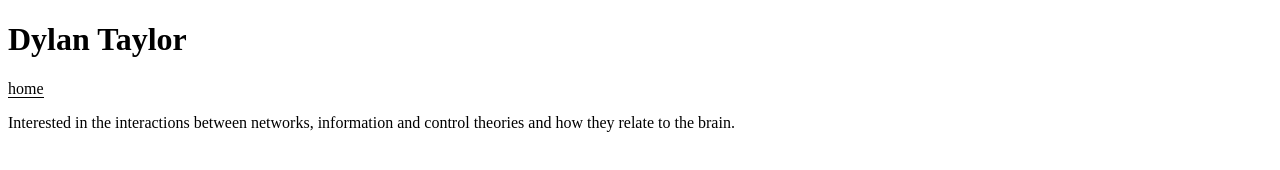
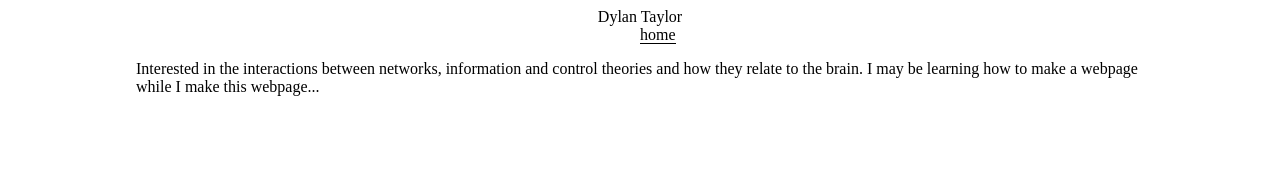
Before and after one commit to dylan-taylor/dylan-taylor.github.io, a plain HTML site: page index.html in a window 1280 px wide. Drawn offline with Linux system fonts and the light colour scheme.

Commit message:
Update index.html

```diff
--- a/index.html
+++ b/index.html
@@ -4,28 +4,42 @@
 <head>
     <meta charset="UTF-8">
     <meta name="viewport" content="width=device-width, initial-scale=1.0">
-    <title>Dylan Tayl</title>
+    <title>Dylan Taylor</title>
     <style>
+	title-bar {
+		position:relative;
+		display:block;
+		width:100%;
+		text-align:center;
+	}
     	link-bar {
-		text-align: center;
+		position: relative;
+		left: 50%;
 	}
     	current-page {
 		text-align: center;
 		border-bottom: 1px solid black;
 	}
+
+	body {
+		position: absolute;
+		left: 10%;
+		right: 10%;
+	}
+
     </style>
 </head>
 
 <body>
     <header>
-        <h1>Dylan Taylor</h1>
+        <title-bar>Dylan Taylor</title-bar>
 	<link-bar>
 		<current-page>home</current-page>
 	</link-bar>
     </header>
 
     <main>
-        <p>Interested in the interactions between networks, information and control theories and how they relate to the brain.</p>
+        <p>Interested in the interactions between networks, information and control theories and how they relate to the brain. I may be learning how to make a webpage while I make this webpage...</p>
 
     </main>
 
```
